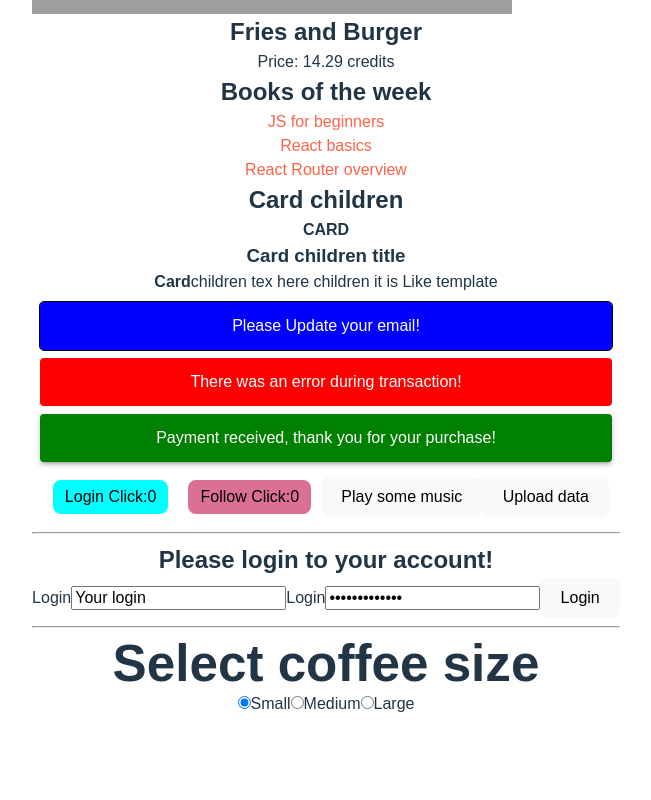
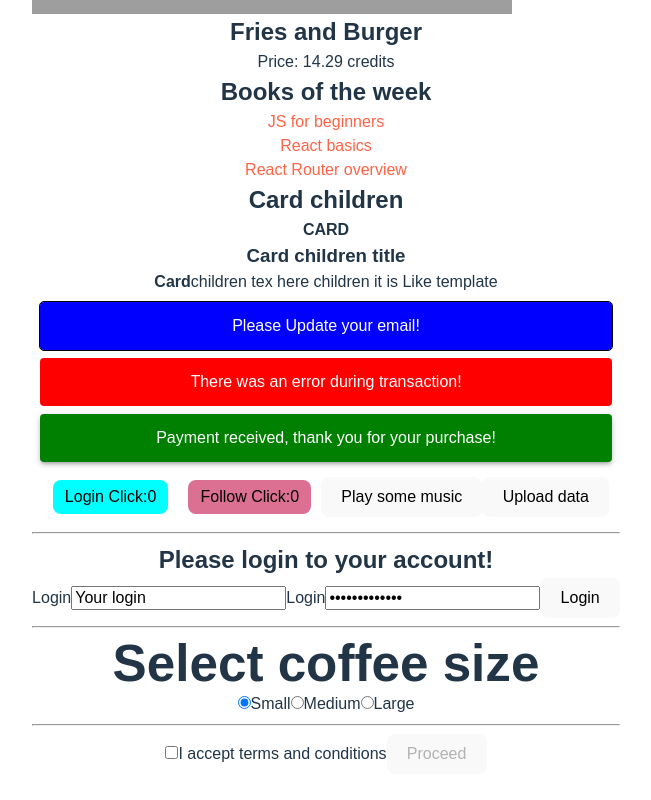
Before and after one commit to gudzsv/test-vite-react-prj, a React (Vite) app: page / in a window 1280 px wide. Shown: the part 1004-1804 px from the top of the page, without its empty margins (314-965 px from the left). Before the commit the page ends 1752 px from the top, so only its background shows below. Built offline with nearby package versions, Linux system fonts and the light colour scheme; grey boxes are pictures that could not be loaded.

Commit message:
added check box

```diff
--- a/src/components/App.jsx
+++ b/src/components/App.jsx
@@ -11,6 +11,7 @@ import LoginForm from './LoginForm/LoginForm';
 import { useState } from 'react';
 import LangSwitcher from './LangSwitcher/LangSwitcher';
 import RadioButtons from './RadioButtons/RadioButtons';
+import CheckBox from './CheckBox/CheckBox';
 
 function App() {
 	const favoriteBooks = [
@@ -66,6 +67,8 @@ function App() {
 			<LoginForm />
 			<hr />
 			<RadioButtons />
+			<hr />
+			<CheckBox />
 		</>
 	);
 }
--- /dev/null
+++ b/src/components/CheckBox/CheckBox.jsx
@@ -0,0 +1,26 @@
+import { useState } from 'react';
+
+const CheckBox = () => {
+	const [checked, setChecked] = useState(false);
+	const handleChecked = (evt) => {
+		setChecked(evt.target.checked);
+	};
+	return (
+		<div>
+			<label>
+				<input
+					type='checkbox'
+					name='terms'
+					checked={checked}
+					onChange={handleChecked}
+				/>
+				I accept terms and conditions
+			</label>
+			<button type='button' disabled={!checked}>
+				Proceed
+			</button>
+		</div>
+	);
+};
+
+export default CheckBox;
```
